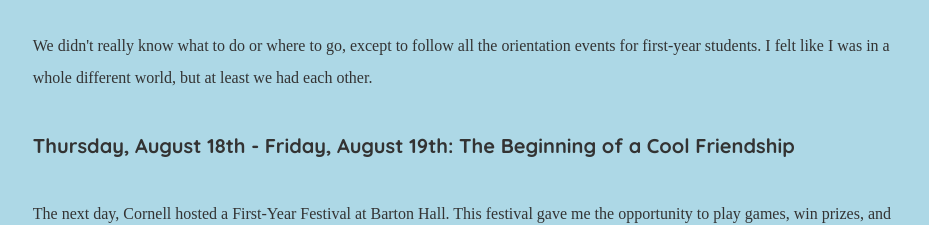
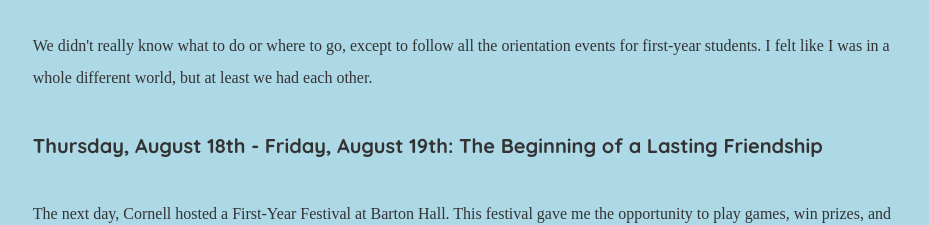
Before and after one commit to samparkk13/parksamuel.com, a React (Create React App) app: page /CornellBeginnings in a window 1280 px wide. Shown: the part 2080-2305 px from the top of the page, without its empty margins (162-1091 px from the left). Built offline with nearby package versions, Linux system fonts and the light colour scheme.

Commit message:
photo resizing

```diff
--- a/src/components/Blog/FirstMonthCornell/FirstMonthBlog.js
+++ b/src/components/Blog/FirstMonthCornell/FirstMonthBlog.js
@@ -98,7 +98,7 @@ const FirstMonthBlogDraft = () => {
                 <br />
                 <br />
                 <Text as="span" fontSize="1.25em" fontWeight="bold">
-                    Thursday, August 18th - Friday, August 19th: The Beginning of a Cool Friendship
+                    Thursday, August 18th - Friday, August 19th: The Beginning of a Lasting Friendship
                 </Text>
                 <br />
                 <br />
@@ -128,7 +128,7 @@ const FirstMonthBlogDraft = () => {
                 <Text mt="4" fontStyle="italic">We exchanged phone numbers</Text>
             </Box>
                 <br />
-                <br /> Little did we know, that interaction started a pretty cool friendship,
+                <br /> Little did we know, that interaction started a lasting friendship,
                 and we clicked instantly in a lot of ways. The best part was, he was also{" "}
                 <Text as="span" fontFamily="'Times New Roman', sans-serif" textDecoration="line-through">
                     korean
@@ -341,7 +341,7 @@ const FirstMonthBlogDraft = () => {
                         alt="at Texas Roadhouse with Jisoo and sophomores"
                         mt="20px"
                         w={{ base: "350px", sm: "70%" }}
-                        minWidth="250px"
+                        minWidth="200px"
                         maxW="70%"
                         h="auto"
                         display="block"
@@ -433,7 +433,7 @@ const FirstMonthBlogDraft = () => {
                         alt="studying at dorm lounge"
                         mt="20px"
                         w={{ base: "350px", sm: "70%" }}
-                        minWidth="250px"
+                        minWidth="200px"
                         maxW="70%"
                         h="auto"
                         display="block"
```
